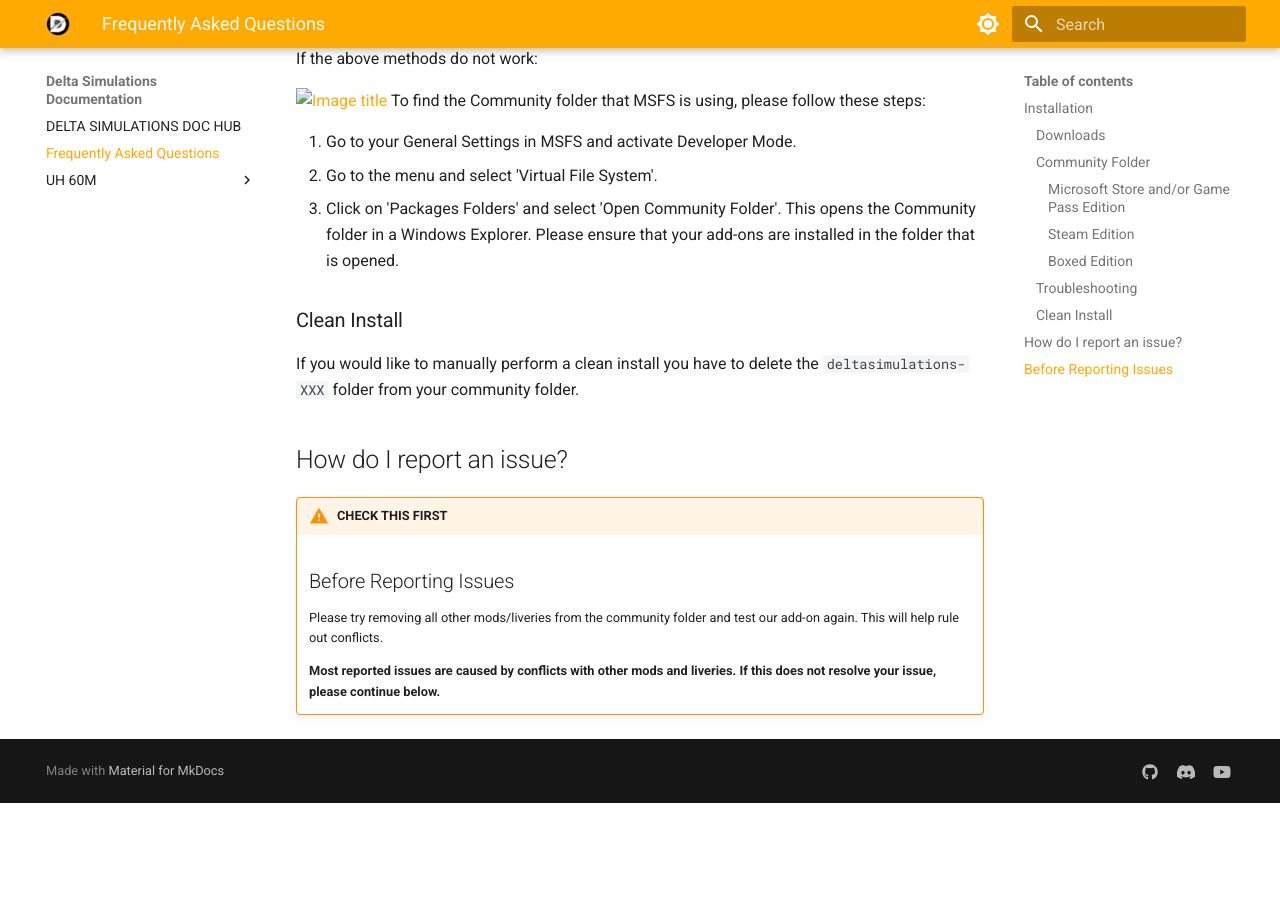
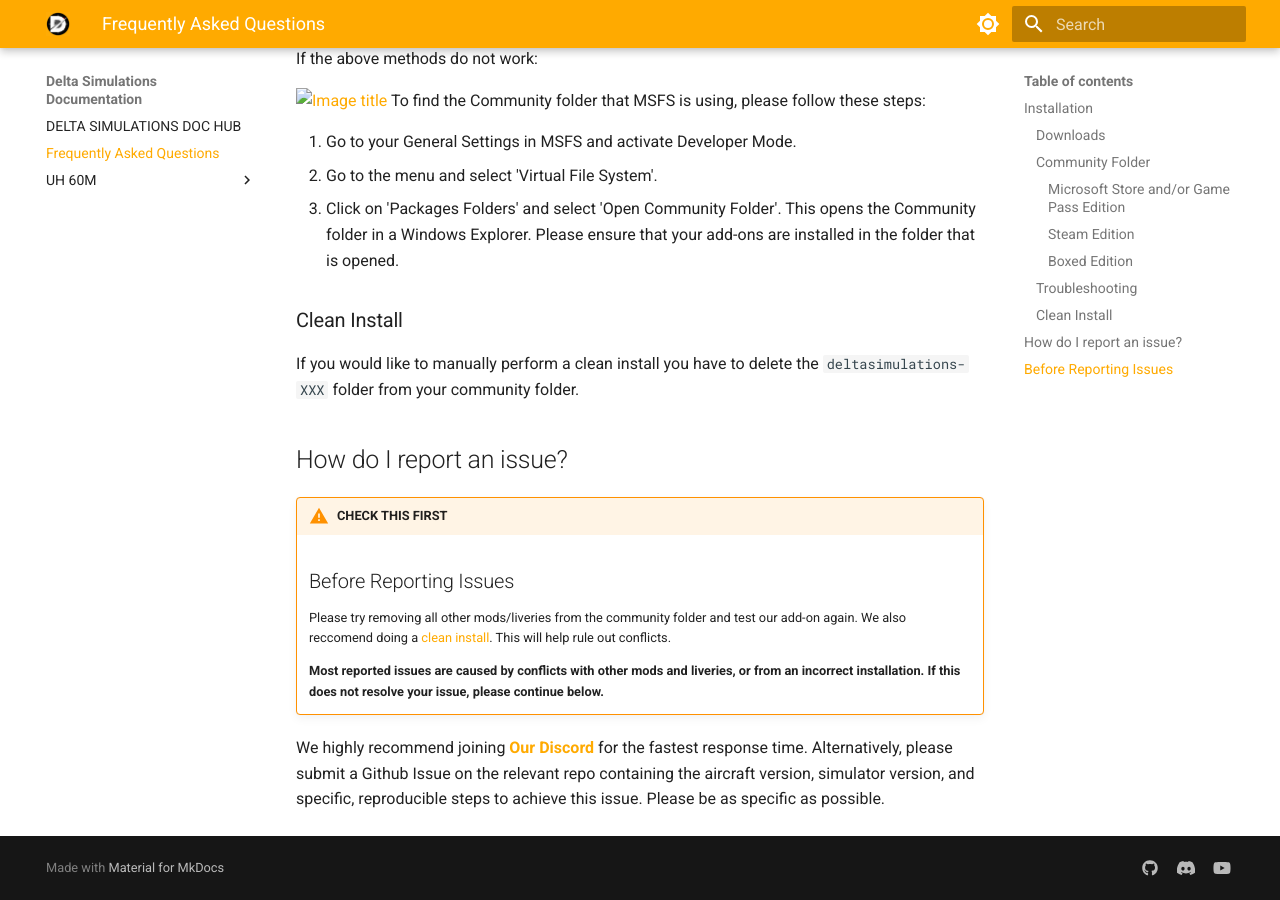
Before and after one commit to Delta-Simulations/delta-simulations-docs, an MkDocs documentation site: the page built from docs/faq.md, in a window 1280 px wide and 900 px high, scrolled down 1285 px. Built offline with MkDocs 1.6.1 and Material for MkDocs 9.7.7, drawn with Linux system fonts in a browser that asks for light colours; before the commit the page ends 2088 px from its top, so only the background shows below that; some of the changed text lies outside the part shown.

```diff
--- a/docs/faq.md
+++ b/docs/faq.md
@@ -6,7 +6,7 @@
 ### Downloads
 
 <div class="grid cards" markdown>
--   **Download C-17A**
+-   **Download the C-17A**
     Current Development Version
 
     [![GitHub latest release version](https://img.shields.io/github/v/release/Delta-Simulations/MSFS-C-17.svg?style=flat)](https://github.com/Delta-Simulations/MSFS-C-17/releases/latest)
@@ -15,7 +15,7 @@
 
     [Download the C-17A](https://github.com/Delta-Simulations/MSFS-C-17/releases/latest){ .md-button }
 
--   **Download UH-60M**
+-   **Download the UH-60M**
     Current Development Version
 
     [![GitHub latest release version](https://img.shields.io/github/v/release/Delta-Simulations/MSFS-H-60M.svg?style=flat)](https://github.com/Delta-Simulations/MSFS-H-60M/releases/latest)
@@ -70,6 +70,9 @@ If you would like to manually perform a clean install you have to delete the `de
 
 !!! warning "CHECK THIS FIRST"
     ## Before Reporting Issues
-    Please try removing all other mods/liveries from the community folder and test our add-on again. This will help rule out conflicts.
+    Please try removing all other mods/liveries from the community folder and test our add-on again. We also reccomend doing a [clean install](#clean-install). This will help rule out conflicts.
 
-    **Most reported issues are caused by conflicts with other mods and liveries. If this does not resolve your issue, please continue below.**
+    **Most reported issues are caused by conflicts with other mods and liveries, or from an incorrect installation. If this does not resolve your issue, please continue below.**
+
+We highly recommend joining **[Our Discord](https://discord.gg/4pjxYUw8j7)** for the fastest response time.
+Alternatively, please submit a Github Issue on the relevant repo containing the aircraft version, simulator version, and specific, reproducible steps to achieve this issue. Please be as specific as possible.
```
Also changed, not shown: README.md (+1 -1 lines), docs/UH-60M/Aircraft Systems/Multi Function Display.md (added, +18 -0 lines), docs/UH-60M/MFD.md (added, +2 -0 lines), docs/index.md (+1 -1 lines).
